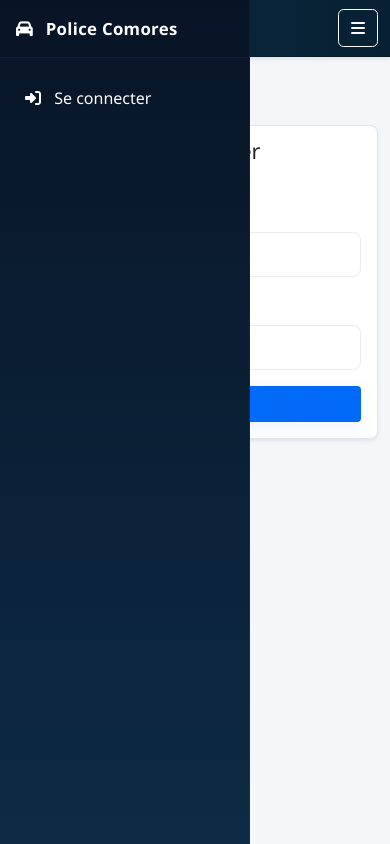
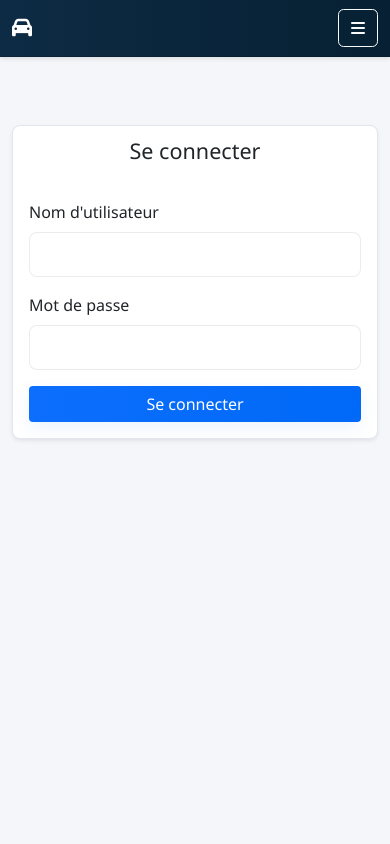
Before and after one commit to smarttechnology-km/brigade-mobile, a Flask app: a page that uses app/templates/base.html in a window 390 px wide. Run offline with Flask 3, Linux system fonts and the light colour scheme; some libraries are stand-ins or nearby versions.

Commit message:
Add files via upload

```diff
--- a/app/static/css/style.css
+++ b/app/static/css/style.css
@@ -102,15 +102,6 @@ h1.display-4, h1.page-title {
 /* Center the search input when placed in the column */
 .search-bar.mx-auto { margin-left: auto !important; margin-right: auto !important; }
 
-/* Sidebar layout */
-.sidebar {
-    position: fixed;
-    top: 0;
-    left: 0;
-    height: 100vh;
-    width: 250px;
-    overflow-y: auto;
-    z-index: 1030;
 }
 
 /* User card inside sidebar */
@@ -192,11 +183,61 @@ main { padding-top: 24px; padding-bottom: 24px; }
     footer {
         margin-left: 250px;
     }
+    /* Display sidebar normally on large screens */
+    .sidebar {
+        transform: translateX(0) !important;
+        opacity: 1 !important;
+        visibility: visible !important;
+    }
 }
 
-/* Mobile: sidebar hidden by default; we'll toggle with simple class via JS */
-.sidebar-hidden {
-    display: none !important;
+/* Mobile sidebar slide animation */
+.sidebar {
+    position: fixed;
+    top: 0;
+    left: 0;
+    height: 100vh;
+    width: 250px;
+    overflow-y: auto;
+    z-index: 1035;
+}
+
+/* Mobile: sidebar slides in from left */
+@media (max-width: 991.98px) {
+    .sidebar {
+        transform: translateX(-100%);
+        opacity: 0;
+        visibility: hidden;
+        transition: all 0.3s cubic-bezier(0.4, 0, 0.2, 1);
+    }
+
+    .sidebar.sidebar-open {
+        transform: translateX(0);
+        opacity: 1;
+        visibility: visible;
+    }
+
+    main {
+        padding: 24px 16px;
+    }
+}
+
+/* Sidebar backdrop/overlay for mobile */
+.sidebar-backdrop {
+    position: fixed;
+    top: 0;
+    left: 0;
+    right: 0;
+    bottom: 0;
+    background: rgba(0, 0, 0, 0);
+    z-index: 1025;
+    transition: background 0.3s cubic-bezier(0.4, 0, 0.2, 1);
+    pointer-events: none;
+}
+
+.sidebar-backdrop.sidebar-backdrop-visible {
+    background: rgba(0, 0, 0, 0.5);
+    pointer-events: auto;
 }
 
 /* Navigation */
```
